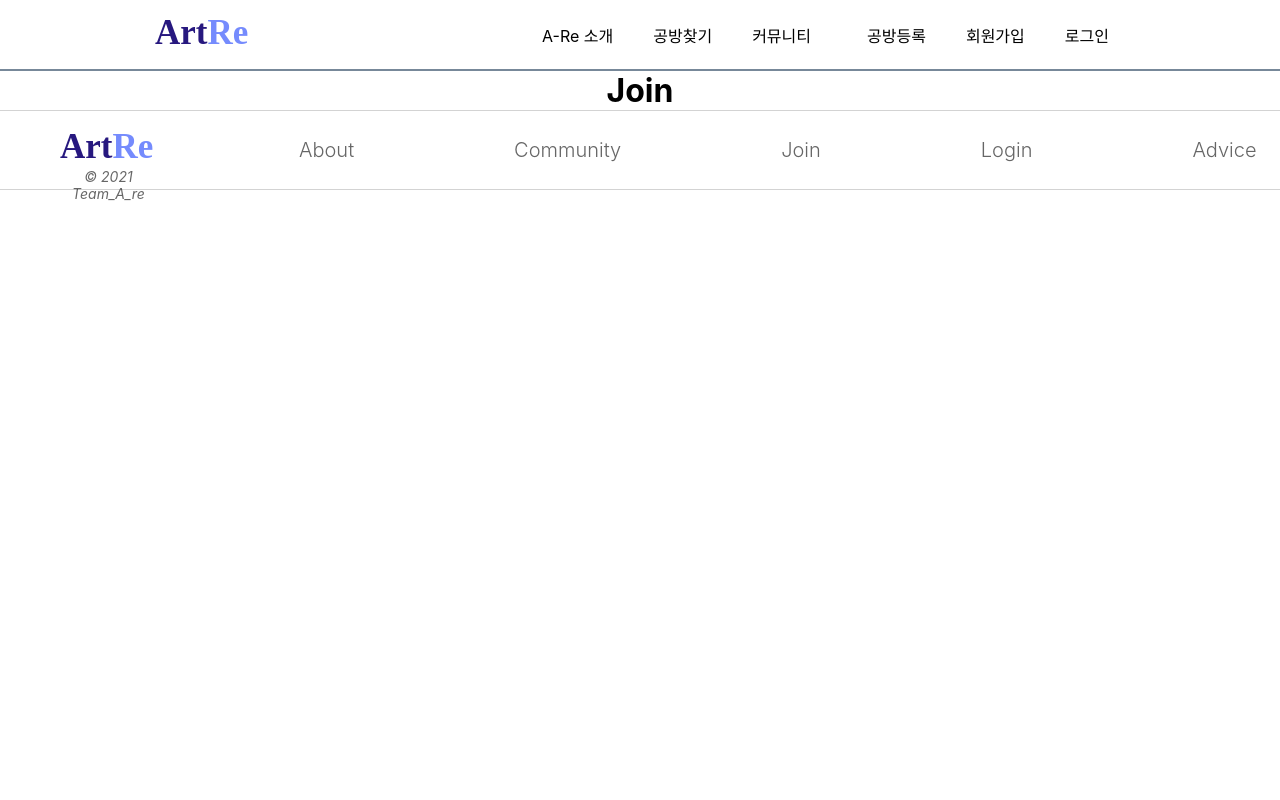
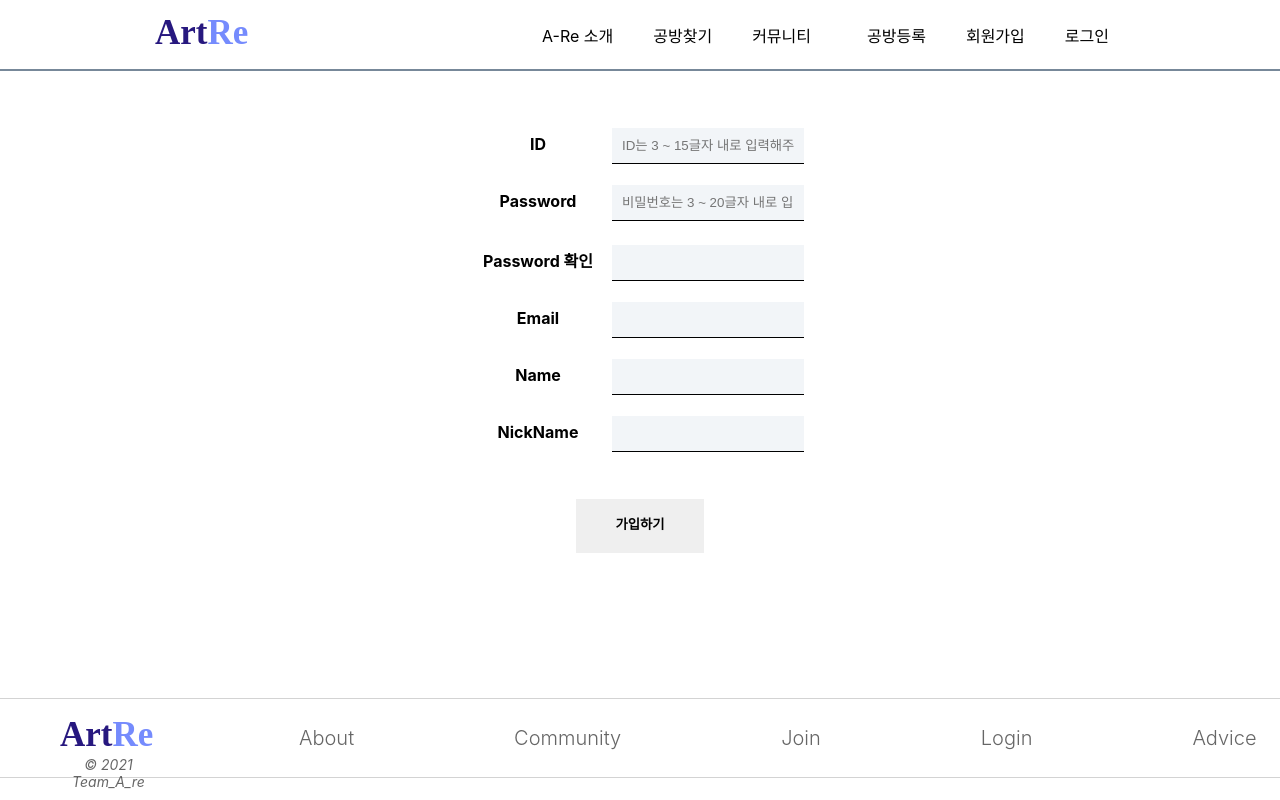
Before and after one commit to Team-NanaScript/Art_Recycle, a React (Create React App) app in the folder react-are/: page /join in a window 1280 px wide. Shown: the top 800 px of the page. Built offline with nearby package versions, Linux system fonts and the light colour scheme.

Commit message:
login, join

```diff
--- a/react-are/src/App.js
+++ b/react-are/src/App.js
@@ -11,7 +11,7 @@ function App() {
       <div className="App">
         <MainNav />
         <Route path="/" component={MainBody} exact />
-        <Route path="/login" component={Login} />
+        <Route path="/login" component={Login} exact/>
         <Route path="/join" component={Join} />
         <Route path="/search" component={Search} />
         <Route path="/detail" component={Detail} />
--- /dev/null
+++ b/react-are/src/css/Join.css
@@ -0,0 +1,38 @@
+div.join_form {
+	margin-top: 4%;
+	width: 100%;
+	height: 72vh;
+	margin: auto;
+	margin-top: 4%;
+}
+
+label {
+	display: inline-block;
+	width: 10%;
+	text-align: center;
+	margin:4px;
+	/* margin-left: 10%; */
+	padding:8px;
+	font-weight: bold;
+}
+input {
+	display: inline-block;
+	width: 100%;
+	margin: 6px;
+	padding:30px;
+	border:1px solid gray;
+}
+input, button {
+	outline : none;
+	box-shadow : none;
+	border : none;
+}
+
+div.btn_join button {
+	padding : 15px 20px 20px 20px;
+	/* font-family: Ubuntu; */
+	width: 10%;
+	font-weight : bold;
+	font-size : 24;
+	margin-top: 2rem;
+}
--- /dev/null
+++ b/react-are/src/css/Login.css
@@ -0,0 +1,77 @@
+* {
+	box-sizing: border-box;
+	margin: 0;
+	padding: 0;
+}
+body {
+	overflow: hidden;
+}
+/* div.logo {
+	text-align : center;
+	margin-top : 40%;
+	margin-bottom : 5%; */
+/* } */
+form {
+	text-align : center;
+}
+div.login {
+	display : flex;
+	flex-direction : column;
+	height: 10%;
+	margin-bottom: 10%;
+	margin-top: 10%;
+}
+
+input, button {
+	outline : none;
+	box-shadow : none;
+	border : none;
+
+}
+div.id_pw {
+	height: 70vh;
+	margin-top: 5%;
+}
+div.input_id {
+	position: relative;
+	/* width: 30%; */
+}
+/*
+div.input_id i{
+	position: absolute;
+	right: 30px;
+} */
+input {
+	padding: 10px;
+	border-bottom : 1px solid;
+	background-color : #f2f5f8;
+	width: 15%;
+	margin-bottom : 15px;
+}
+
+div.input_id span {
+	position: absolute;
+	left:30px;
+}
+button {
+	padding : 2px 3px 2px 3px ;
+	margin : 5px;
+	outline : none;
+}
+
+button.btn_login {
+	padding : 15px 20px 20px 20px;
+	/* font-family: Ubuntu; */
+	width: 15%;
+	font-weight : bold;
+	font-size : 24;
+
+}
+
+div.btn_button button {
+	background-color : transparent;
+}
+
+button.btn_find , button.btn_join {
+	padding: 0 20px 0 20px;
+}
--- a/react-are/src/member/Join.jsx
+++ b/react-are/src/member/Join.jsx
@@ -1,9 +1,38 @@
 import React from "react";
+import "../css/Join.css"
 
 function Join() {
   return (
-    <div>
-      <h1>Join</h1>
+    <div className ="join_form">
+		<div>
+		<label>ID</label>
+      	<input name="u_id" placeholder="ID는 3 ~ 15글자 내로 입력해주세요"/>
+		{/* <button>중복 확인</button> */}
+	  	</div>
+		  <div>
+		<label>Password</label>
+      	<input name="u_pw" placeholder="비밀번호는 3 ~ 20글자 내로 입력해주세요"/>
+	  	</div>
+		  <div>
+		<label>Password 확인</label>
+      	<input name="u_pw" />
+	  	</div>
+		  <div>
+		<label>Email</label>
+      	<input name="u_email" />
+		  {/* <button>이메일 확인</button> */}
+	  	</div>
+		  <div>
+		<label>Name</label>
+      	<input name="u_name" />
+	  	</div>
+		  <div>
+		<label>NickName</label>
+      	<input name="u_nick" />
+	  	</div>
+		<div className="btn_join">
+		  <button>가입하기</button>
+		</div>
     </div>
   );
 }
--- a/react-are/src/member/Login.jsx
+++ b/react-are/src/member/Login.jsx
@@ -1,9 +1,35 @@
 import React from "react";
+import "../css/Login.css"
 
 function Login() {
   return (
     <div>
-      <h1>Login</h1>
+	<header>
+	{/* <div id="logo">
+        <svg width="97" height="35">
+          <text transform="translate(0 29)" fill="#27187f" fontSize="35" fontFamily="Ubuntu-Bold, Ubuntu" fontWeight="700">
+            <tspan x="0" y="0">Art</tspan>
+            <tspan y="0" fill="#758bfd">Re</tspan>
+          </text>
+		  </svg>
+		 </div>    */}
+	</header>
+	<div className="id_pw">
+      <div className="input_id">
+		  <input name="ID" placeholder="ID" />
+		  {/* <span class="far fa-user"></span> */}
+	  </div>
+	  <div>
+		<input name="PW" placeholder="PW" />
+		{/* <span class="fas fa-unlock-alt"></span> */}
+	  </div>
+
+	  <button className="btn_login">LOGIN</button>
+	  <div className="btn_button">
+		<button className="btn_find">ID/PW 찾기</button>
+		<button className="btn_join">회원가입</button>
+	  </div>
+	  </div>
     </div>
   );
 }
```
Also changed, not shown: 1 other file (tests, documents, lock files or other folders).
